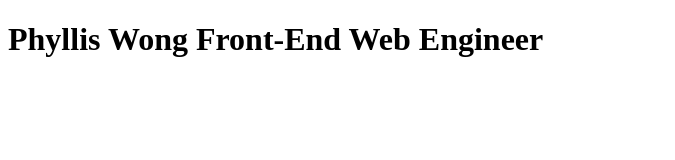
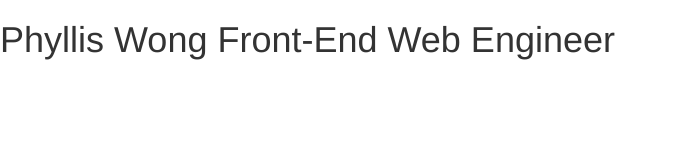
Before and after one commit to PhyllisWong/Portfolio, a website: page index.html in a window 1280 px wide. Shown: the whole page, without its empty margins (0-675 px from the left). Drawn offline with nearby package versions, Linux system fonts and the light colour scheme.

Commit message:
link to stylesheet

```diff
--- a/index.html
+++ b/index.html
@@ -1,8 +1,12 @@
 <!DOCTYPE html>
 <html>
 	<head>
-		<meta charset="UTF-8">
+		<meta charset="utf-8">
 		<title>PhyllisWong Portfolio</title>
+		<link rel="stylesheet" href="https://maxcdn.bootstrapcdn.com/bootstrap/3.3.7/css/bootstrap.min.css" integrity="sha384-BVYiiSIFeK1dGmJRAkycuHAHRg32OmUcww7on3RYdg4Va+PmSTsz/K68vbdEjh4u" crossorigin="anonymous">
+		<link rel="stylesheet" href="./styles.css">
+		<link href="https://fonts.googleapis.com/css?family=Oswald:200,300,400|Roboto:100,200,300,400" rel="stylesheet">
+
 	</head>
 
 	<body>
```
Also changed, not shown: styles.css (added).
